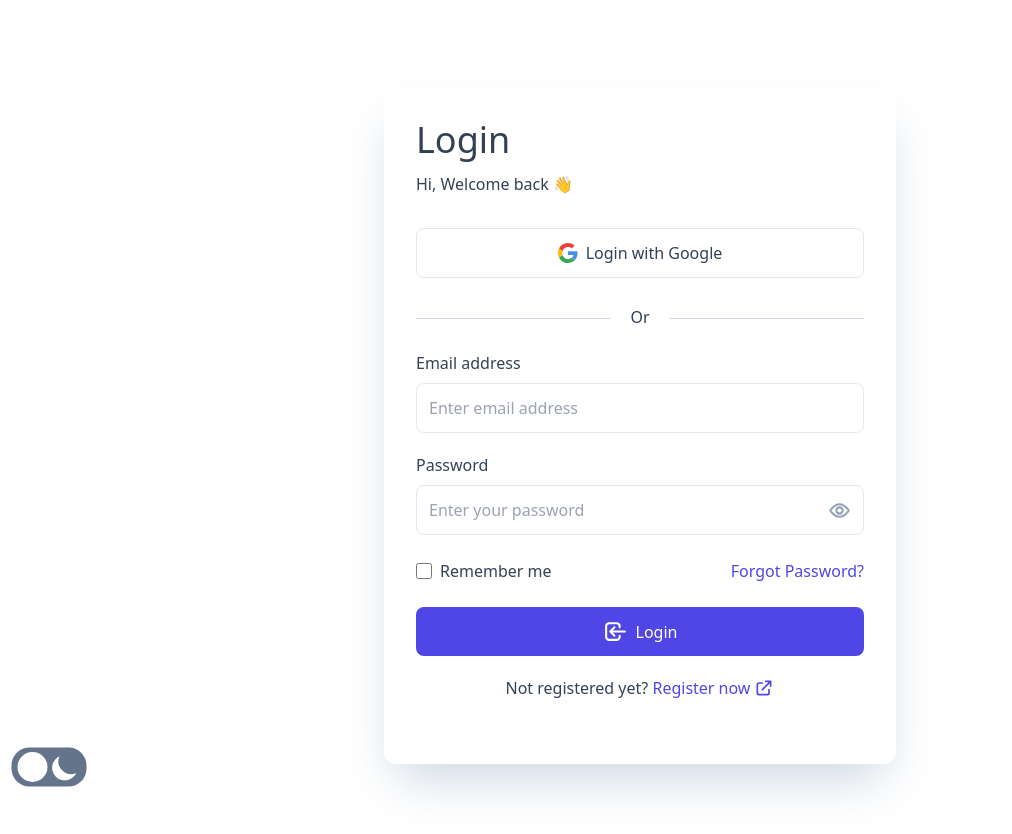
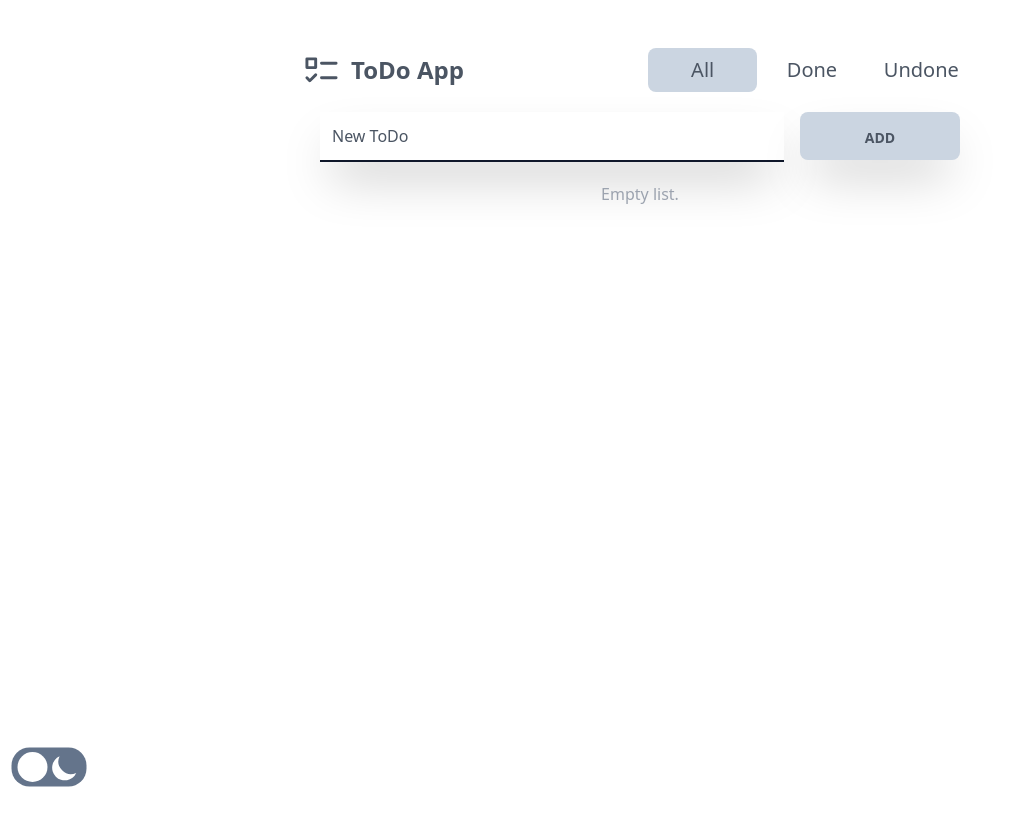
Before and after one commit to caiquegaspar/todoapp-vuetailwind, a plain HTML site: page index.html in a window 1280 px wide. Shown: the whole page, without its empty margins (0-1012 px from the left). After the commit the page ends 800 px from the top, so only its background shows below. Drawn offline with nearby package versions, Linux system fonts and the light colour scheme.

Commit message:
update code with develop

```diff
--- a/index.html
+++ b/index.html
@@ -134,7 +134,7 @@
       const theme = computed(() => userTheme === "dark");
       const accessData = computed(() => search === "?access-data");
 
-      const isLoggedIn = ref(false);
+      const isLoggedIn = ref(true);
       const newTodo = ref("");
       const todos = ref(todosData);
       const editMode = ref(false);
```
